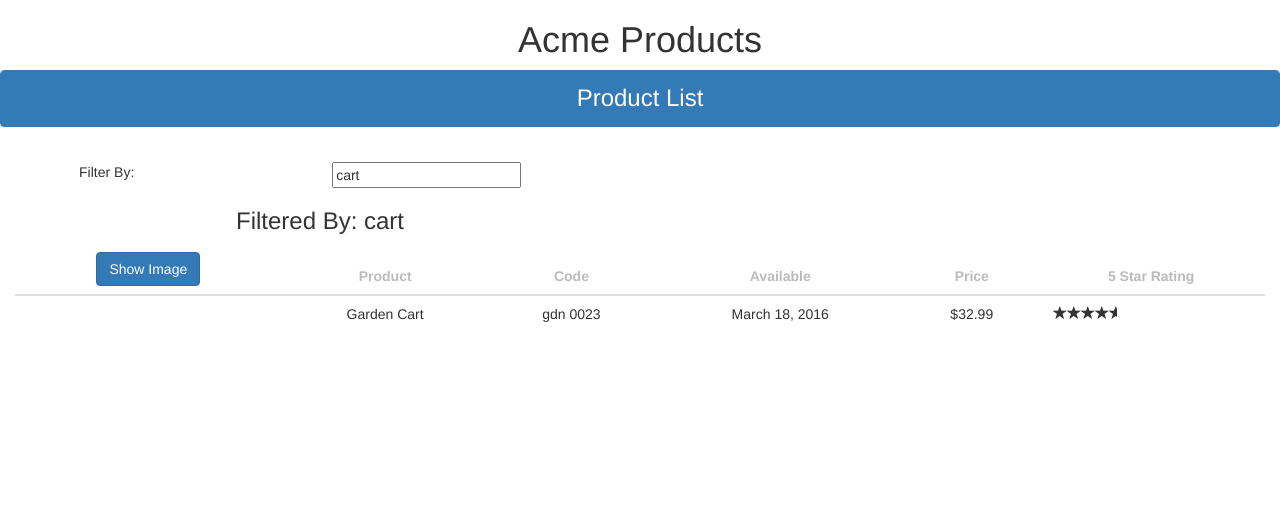
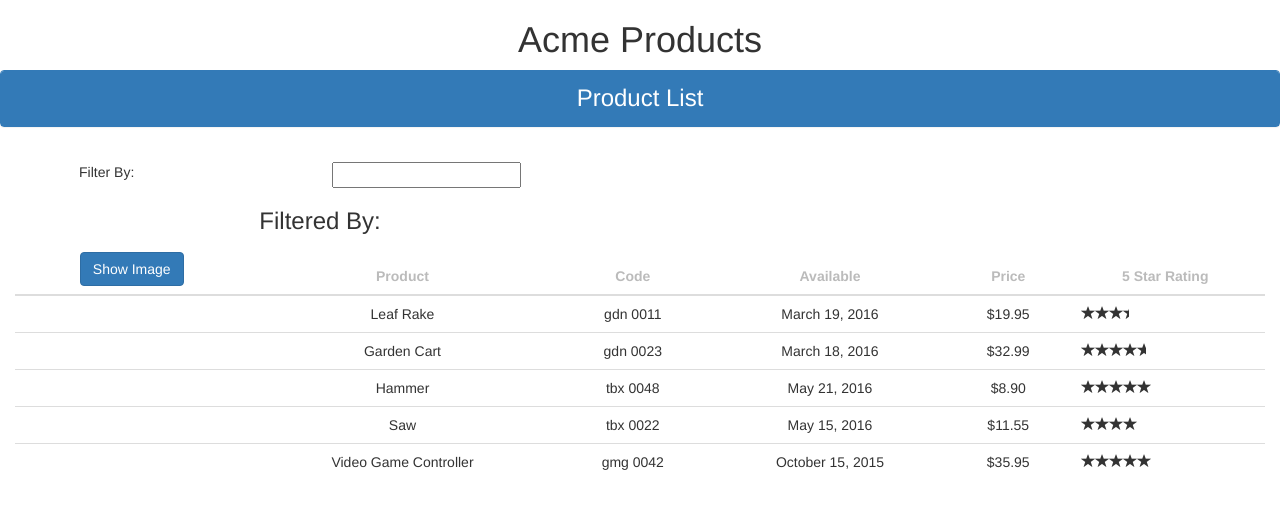
Before and after one commit to faithbot/APM, an Angular app: page / in a window 1280 px wide. Shown: the top 508 px of the page. Built offline with nearby package versions, Linux system fonts and the light colour scheme.

Commit message:
set new service for products

```diff
--- a/src/app/app.component.ts
+++ b/src/app/app.component.ts
@@ -1,4 +1,5 @@
 import { Component } from '@angular/core';
+import { ProductService } from 'app/products/product.service';
 
 @Component({
 	// used as a new html tag
@@ -7,7 +8,8 @@
 
 	`,
   templateUrl: './app.component.html',
-  styleUrls: ['./app.component.css']
+  styleUrls: ['./app.component.css'],
+	providers: [ ProductService ]
 })
 
 export class AppComponent {
--- a/src/app/products/product-list.component.ts
+++ b/src/app/products/product-list.component.ts
@@ -3,6 +3,8 @@
 
 // custom product type definition
 import { IProduct } from "./product";
+
+import { ProductService } from "app/products/product.service";
 
 
 @Component({
@@ -32,54 +34,12 @@
 	// create new array for filtered products
 	filteredProducts: IProduct[];
 
-	products: IProduct[] = [
-		    {
-        "productId": 1,
-        "productName": "Leaf Rake",
-        "productCode": "GDN-0011",
-        "releaseDate": "March 19, 2016",
-        "description": "Leaf rake with 48-inch wooden handle.",
-        "price": 19.95,
-        "starRating": 3.2,
-        "imageUrl": "http://openclipart.org/image/300px/svg_to_png/26215/Anonymous_Leaf_Rake.png"
-    },
-    {
-        "productId": 2,
-        "productName": "Garden Cart",
-        "productCode": "GDN-0023",
-        "releaseDate": "March 18, 2016",
-        "description": "15 gallon capacity rolling garden cart",
-        "price": 32.99,
-        "starRating": 4.2,
-        "imageUrl": "http://openclipart.org/image/300px/svg_to_png/58471/garden_cart.png"
-    },
-    {
-        "productId": 5,
-        "productName": "Hammer",
-        "productCode": "TBX-0048",
-        "releaseDate": "May 21, 2016",
-        "description": "Curved claw steel hammer",
-        "price": 8.9,
-        "starRating": 4.8,
-        "imageUrl": "http://openclipart.org/image/300px/svg_to_png/73/rejon_Hammer.png"
-    },
-    {
-        "productId": 8,
-        "productName": "Saw",
-        "productCode": "TBX-0022",
-        "releaseDate": "May 15, 2016",
-        "description": "15-inch steel blade hand saw",
-        "price": 11.55,
-        "starRating": 3.7,
-        "imageUrl": "http://openclipart.org/image/300px/svg_to_png/27070/egore911_saw.png"
-    }
-	];
+	products: IProduct[] = [];
 
 
 	// set defaults for filtering
-	constructor() {
-		this.filteredProducts = this.products;
-		this.listFilter = 'cart';
+	constructor(private _productService: ProductService) {
+
 	}
 
     // rating clicked event
@@ -107,6 +67,7 @@
 
 	// must use OnInit once, each import must be used or cause an error
 	ngOnInit(): void {
-		console.log("In OnInit");
+		this.products = this._productService.getProducts();
+		this.filteredProducts = this.products;
 	}
 }
--- /dev/null
+++ b/src/app/products/product.service.ts
@@ -0,0 +1,59 @@
+import { Injectable } from '@angular/core';
+import { IProduct } from './product';
+
+@Injectable()
+export class ProductService {
+	getProducts(): IProduct[] {
+		return [
+			{
+					"productId": 1,
+					"productName": "Leaf Rake",
+					"productCode": "GDN-0011",
+					"releaseDate": "March 19, 2016",
+					"description": "Leaf rake with 48-inch wooden handle.",
+					"price": 19.95,
+					"starRating": 3.2,
+					"imageUrl": "http://openclipart.org/image/300px/svg_to_png/26215/Anonymous_Leaf_Rake.png"
+			},
+			{
+					"productId": 2,
+					"productName": "Garden Cart",
+					"productCode": "GDN-0023",
+					"releaseDate": "March 18, 2016",
+					"description": "15 gallon capacity rolling garden cart",
+					"price": 32.99,
+					"starRating": 4.2,
+					"imageUrl": "http://openclipart.org/image/300px/svg_to_png/58471/garden_cart.png"
+			},
+			{
+					"productId": 5,
+					"productName": "Hammer",
+					"productCode": "TBX-0048",
+					"releaseDate": "May 21, 2016",
+					"description": "Curved claw steel hammer",
+					"price": 8.9,
+					"starRating": 4.8,
+					"imageUrl": "http://openclipart.org/image/300px/svg_to_png/73/rejon_Hammer.png"
+			},
+			{
+					"productId": 8,
+					"productName": "Saw",
+					"productCode": "TBX-0022",
+					"releaseDate": "May 15, 2016",
+					"description": "15-inch steel blade hand saw",
+					"price": 11.55,
+					"starRating": 3.7,
+					"imageUrl": "http://openclipart.org/image/300px/svg_to_png/27070/egore911_saw.png"
+			},
+			{
+					"productId": 10,
+					"productName": "Video Game Controller",
+					"productCode": "GMG-0042",
+					"releaseDate": "October 15, 2015",
+					"description": "Standard two-button video game controller",
+					"price": 35.95,
+					"starRating": 4.6,
+					"imageUrl": "http://openclipart.org/image/300px/svg_to_png/120337/xbox-controller_01.png"
+			}
+		];}
+}
```
